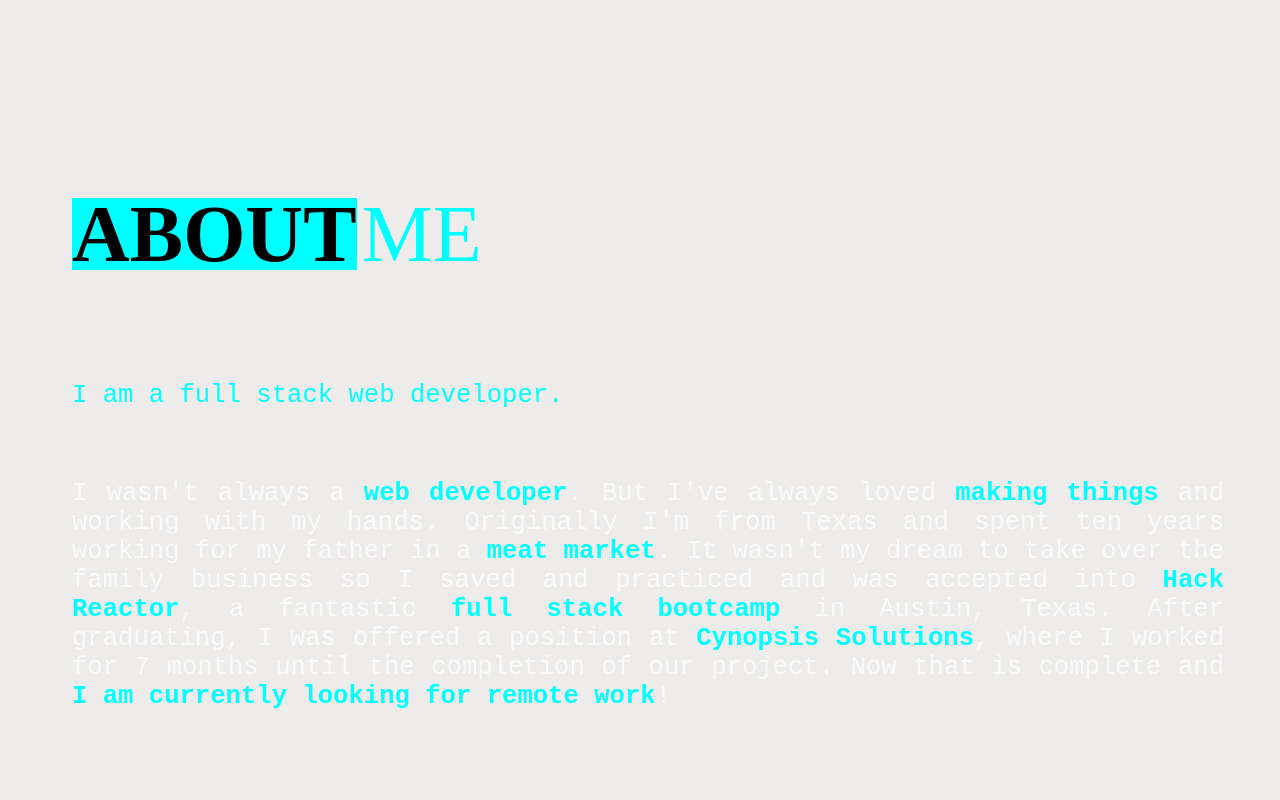
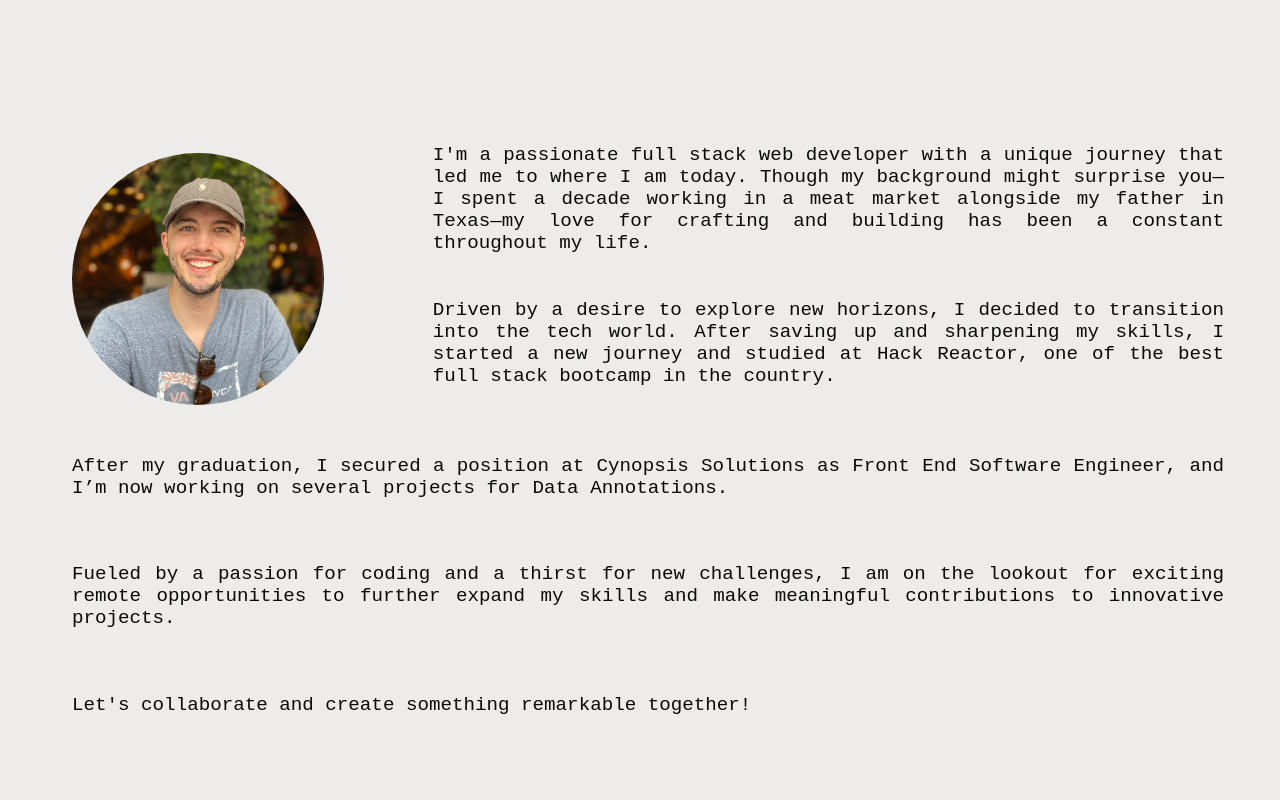
Before and after one commit to smilinjake/PortfolioWebsite, a React (Create React App) app: page / in a window 1280 px wide. Shown: the part 740-1540 px from the top of the page. Built offline with nearby package versions, Linux system fonts and the light colour scheme.

Commit message:
changing info section

```diff
--- a/src/App.css
+++ b/src/App.css
@@ -16,8 +16,8 @@
   margin-bottom: auto;
 }
 #AboutMe {
-  height: 100vh;
-  width: 100vw;
+  height: 100dvh;
+  width: 100dvw;
   padding-top: 5vh;
   display: flex;
   flex-direction: column;
@@ -100,7 +100,7 @@ h2 {
 h3 {
   font-size: 2vw;
   font-family: Arial, Helvetica, sans-serif;
-  color: aqua;
+  color: #0a0a0a;
   font-weight: lighter;
   margin-top: 0;
   margin-bottom: 2.5vh;
@@ -111,13 +111,13 @@ h4 {
   font-size: 2vw;
   margin-top: 0;
   margin-bottom: 0;
-  color: #fafafa;
+  color: #0a0a0a;
 }
 
 p {
-  font-size: 2vw;
+  font-size: 1.2em;
   font-family: Arial, Helvetica, sans-serif;
-  color: #fafafa;
+  color: #0a0a0a;
   font-weight: lighter;
   text-align: justify;
 }
@@ -329,11 +329,26 @@ strong {
   justify-content: space-around;
 }
 
-.InfoRow-1 {
+.InfoRow {
   display: flex;
   flex-direction: row;
-  padding-top: 3.2%;
-  padding-bottom: 4%;
+  justify-content: space-around;
+  /* padding-top: 3.2%; */
+  /* padding-bottom: 4%; */
+}
+
+img {
+  /* height: 100%; */
+  margin-top: 2em;
+  width: 70%;
+  border-radius: 50%;
+}
+
+.RightSide {
+  width: 80%;
+  display: flex;
+  flex-direction: column;
+  justify-content: space-around;
 }
 
 .TypographyH1Info {
--- a/src/Components/InfoSection.js
+++ b/src/Components/InfoSection.js
@@ -6,27 +6,47 @@ const InfoSection = () => {
     <>
       <div id="AboutMe">
         <div className="Info">
-          <div className="InfoRow-1">
+          {/* <div className="InfoRow-1">
             <div className="BlueBoxInfo">
               <h1 className="TypographyH1">
                 <strong className="StrongTitle">ABOUT</strong>
               </h1>
             </div>
             <h1 className="TypographyH1Info">ME</h1>
+          </div> */}
+          <div className="InfoRow">
+            <div className="LeftSide">
+              {/* <div className="circle"></div> */}
+              <img src="ProfilePick.png" alt="Avatar" />
+            </div>
+            <div className="RightSide">
+              <p className="Typography">
+                I'm a passionate full stack web developer with a unique journey
+                that led me to where I am today. Though my background might
+                surprise you—I spent a decade working in a meat market alongside
+                my father in Texas—my love for crafting and building has been a
+                constant throughout my life.
+              </p>
+              <p className="Typography">
+                Driven by a desire to explore new horizons, I decided to
+                transition into the tech world. After saving up and sharpening
+                my skills, I started a new journey and studied at Hack Reactor,
+                one of the best full stack bootcamp in the country.
+              </p>
+            </div>
           </div>
-          <h3 className="Typography">I am a full stack web developer.</h3>
           <p className="Typography">
-            I wasn't always a <strong>web developer</strong>. But I've always
-            loved <strong>making things</strong> and working with my hands.
-            Originally I'm from Texas and spent ten years working for my father
-            in a <strong>meat market</strong>. It wasn't my dream to take over
-            the family business so I saved and practiced and was accepted into{" "}
-            <strong>Hack Reactor</strong>, a fantastic{" "}
-            <strong>full stack bootcamp</strong> in Austin, Texas. After
-            graduating, I was offered a position at{" "}
-            <strong>Cynopsis Solutions</strong>, where I worked for 7 months
-            until the completion of our project. Now that is complete and{" "}
-            <strong>I am currently looking for remote work</strong>!
+            After my graduation, I secured a position at Cynopsis Solutions as
+            Front End Software Engineer, and I’m now working on several projects
+            for Data Annotations.
+          </p>
+          <p className="Typography">
+            Fueled by a passion for coding and a thirst for new challenges, I am
+            on the lookout for exciting remote opportunities to further expand
+            my skills and make meaningful contributions to innovative projects.
+          </p>
+          <p className="Typography">
+            Let's collaborate and create something remarkable together!
           </p>
         </div>
       </div>
```
Also changed, not shown: public/ProfilePick.png (added), public/personal_site_image.jpg (added).
